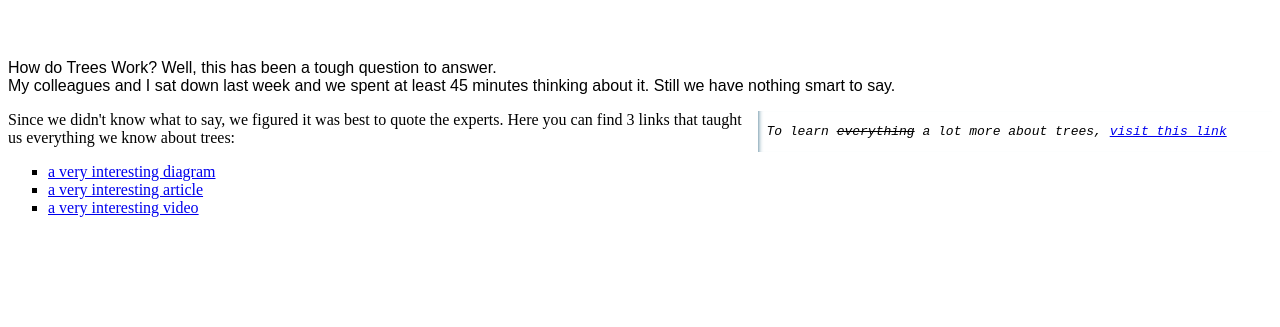
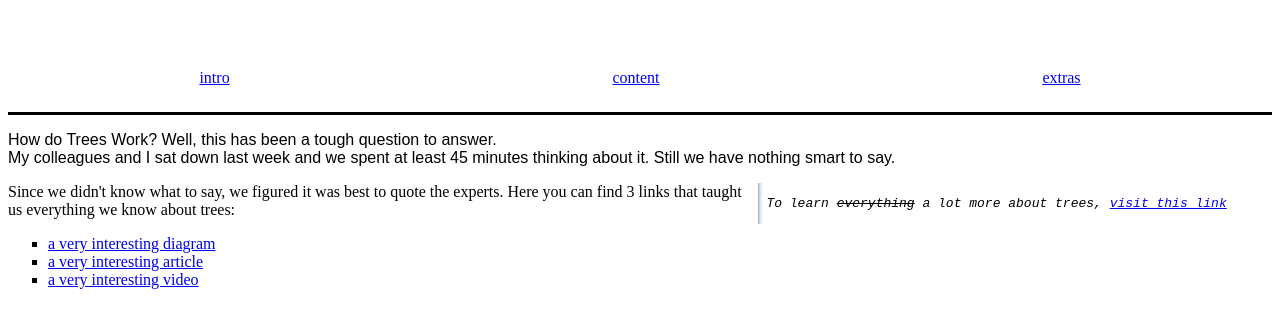
Before and after one commit to HYF-Class22/agile-development-group1-all-about-trees, a website: page index.html in a window 1280 px wide. Shown: the part 95-422 px from the top of the page. Drawn offline with Linux system fonts and the light colour scheme.

Commit message:
add nav group1

```diff
--- a/index.html
+++ b/index.html
@@ -1,5 +1,6 @@
 <!DOCTYPE html>
 <html lang="en">
+
 <head>
   <meta charset="UTF-8" />
   <link rel="icon" type="image/svg+xml" href="./client/assets/favicon.ico" />
@@ -13,6 +14,13 @@
   <header class="centered-items">
     <h1>All About Trees</h1>
   </header>
+  <nav class="bottom-divider">
+    <div class="spaced-items">
+      <a href="#summary-info">intro</a>
+      <a href="#main-info">content</a>
+      <a href="#extra-info">extras</a>
+    </div>
+  </nav>
   <section id="summary-info">
     <p class="fascinating-words">
       How do Trees Work? Well, this has been a tough question to answer.
@@ -24,9 +32,7 @@
   <aside id="extra-info" class="aside-info">
     <p class="aside-text">
       To learn <s>everything</s> a lot more about trees,
-        <a href="https://en.wikipedia.org/wiki/Tree" target="_blank"
-          >visit this link</a
-        >
+      <a href="https://en.wikipedia.org/wiki/Tree" target="_blank">visit this link</a>
     </p>
   </aside>
   <article id="main-info">
@@ -37,25 +43,18 @@
     </p>
     <ul class="interesting-things">
       <li>
-          <a
-            href="https://i.pinimg.com/originals/f9/4a/d6/f94ad6c7c8b05d97c284f82edbb3fcd0.jpg"
-            target="_blank"
-            >a very interesting diagram</a
-          >
+        <a href="https://i.pinimg.com/originals/f9/4a/d6/f94ad6c7c8b05d97c284f82edbb3fcd0.jpg" target="_blank">a very
+          interesting diagram</a>
       </li>
       <li>
-          <a
-            href="https://treescharlotte.org/wp-content/uploads/2013/11/How-A-Tree-Works.pdf"
-            target="_blank"
-            >a very interesting article</a
-          >
+        <a href="https://treescharlotte.org/wp-content/uploads/2013/11/How-A-Tree-Works.pdf" target="_blank">a very
+          interesting article</a>
       </li>
       <li>
-          <a href="https://www.youtube.com/watch?v=BickMFHAZR0" target="_blank"
-            >a very interesting video</a
-          >
+        <a href="https://www.youtube.com/watch?v=BickMFHAZR0" target="_blank">a very interesting video</a>
       </li>
     </ul>
   </article>
 </body>
+
 </html>
--- a/styles/something.css
+++ b/styles/something.css
@@ -6,6 +6,19 @@ body {
   display: flex;
   flex-direction: row;
   justify-content: center;
+  padding-top: 2%;
+  padding-bottom: 2%;
+}
+
+.bottom-divider {
+  border-style: none none solid;
+}
+
+.spaced-items {
+  display: flex;
+  flex-direction: row;
+  align-content: center;
+  justify-content: space-around;
   padding-top: 2%;
   padding-bottom: 2%;
 }
```
Lines whose indentation alone changed are shown as unchanged.
